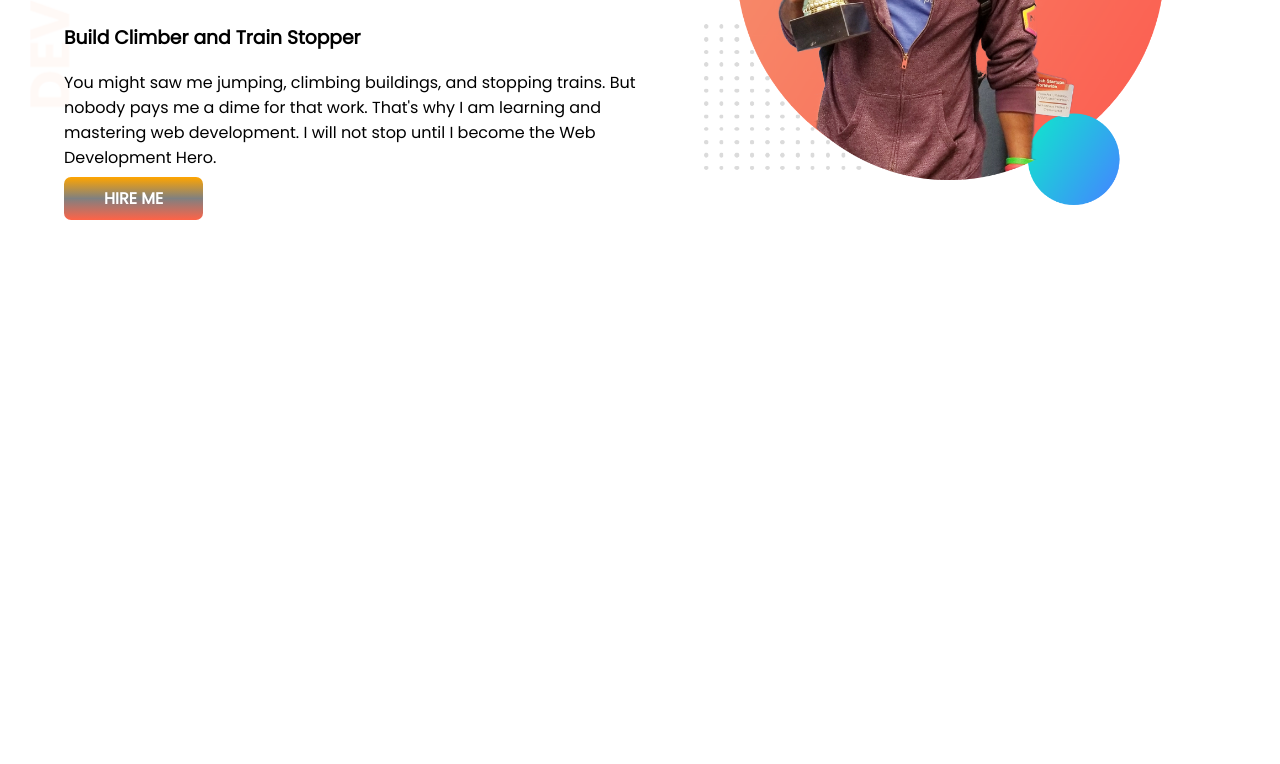
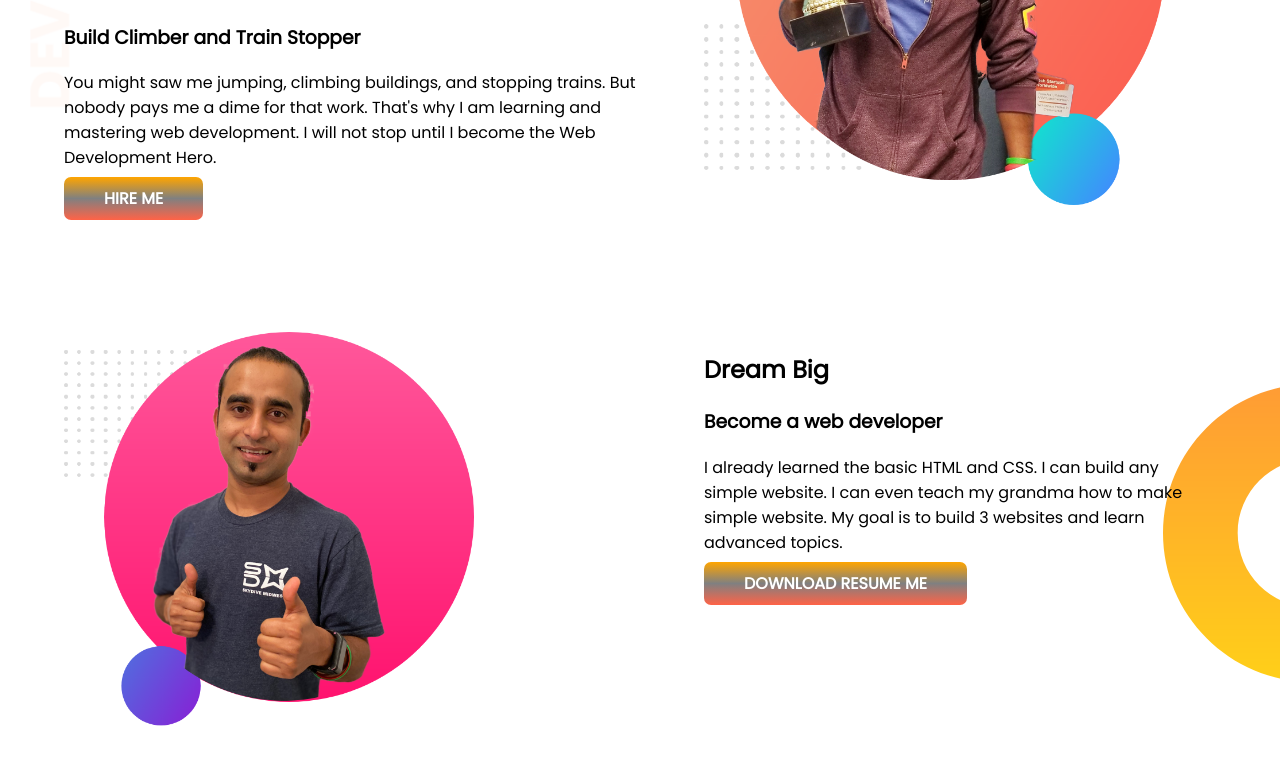
Before and after one commit to MdShafikulIslam1/developer-portfolio, a plain HTML site: page index.html in a window 1280 px wide. Shown: the part 252-1016 px from the top of the page. Before the commit the page ends 800 px from the top, so only its background shows below. Drawn offline with Linux system fonts and the light colour scheme.

Commit message:
dream section is completed

```diff
--- a/index.html
+++ b/index.html
@@ -14,17 +14,44 @@
     <link rel="stylesheet" href="style.css" />
   </head>
   <body>
-   <section class="top-section">
+   <section class="top-section banner">
     <div class="half-width">
         <h1>Welcome To</h1>
-        <h1> <span class="shofik">Shafikul Islam</span> World!</h1>
+        <h1> <span class="orange-color">Shafikul Islam</span> World!</h1>
         <h3>Build Climber and Train Stopper</h3>
         <p>You might saw me jumping, climbing buildings, and stopping trains. But nobody pays me a dime for that work. That's why I am learning and mastering web development. I will not stop until I become the Web Development Hero.</p>
-        <a class="btn btn-primary" target="_blank" href="https://www.facebook.com/profile.php?id=100013695768823"">HIRE ME</a>
+        <a class="btn btn-primary" target="_blank" href="https://www.facebook.com/profile.php?id=100013695768823">HIRE ME</a>
        </div>
        <div class="half-width">
         <img src="images/jhankar.png" alt="">
        </div>
    </section>
+
+
+   <section class="dream-section banner">
+    <div class="half-width dream">
+      <img src="images/jhankar2.png" alt="">
+    </div>
+    <div class="half-width dream">
+      <h2>Dream Big</h2>
+      <h3>Become a web developer</h3>
+      <p>I already learned the basic HTML and CSS. I can build any simple website. I can even teach my grandma how to make simple website. My goal is to build 3 websites and learn advanced topics.</p>
+      <a class="btn btn-primary" target="_blank" href="#">DOWNLOAD RESUME ME</a>
+    </div>
+   </section>
+
+
+
+
+
+
+
+
+
+
+
+
+
+
   </body>
 </html>
--- a/style.css
+++ b/style.css
@@ -1,16 +1,17 @@
 body{
     font-family: 'Open Sans', sans-serif;
-font-family: 'Poppins', sans-serif;
-margin: 0;
+    font-family: 'Poppins', sans-serif;
+   margin: 0;
 }
 h1{
     font-size:50px;
 }
-.shofik{
+.orange-color{
     color:orange;
 }
-section {
+.banner {
     display: flex;
+    margin-bottom: 120px;
 }
 .half-width{
     width: 50%;
@@ -31,3 +32,11 @@ section {
     background-image: url(images/top-banner.png);
     background-repeat: no-repeat;
 }
+.dream{
+    padding-right: 5%;
+}
+.dream-section{
+background-image: url(images/dream-bg.png);
+background-repeat: no-repeat;
+background-position: right center;
+}
```
